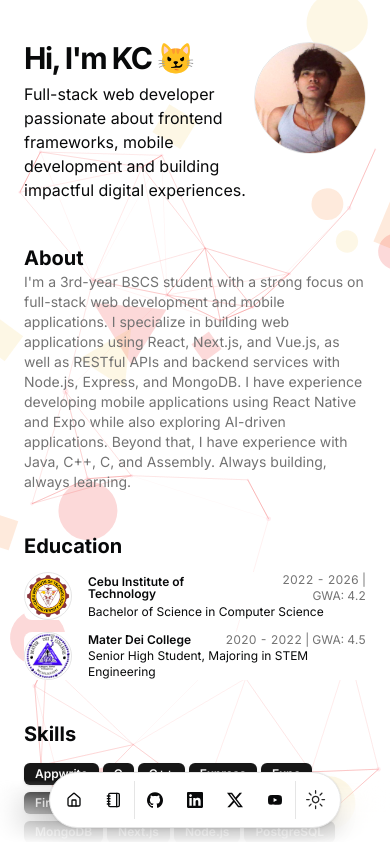
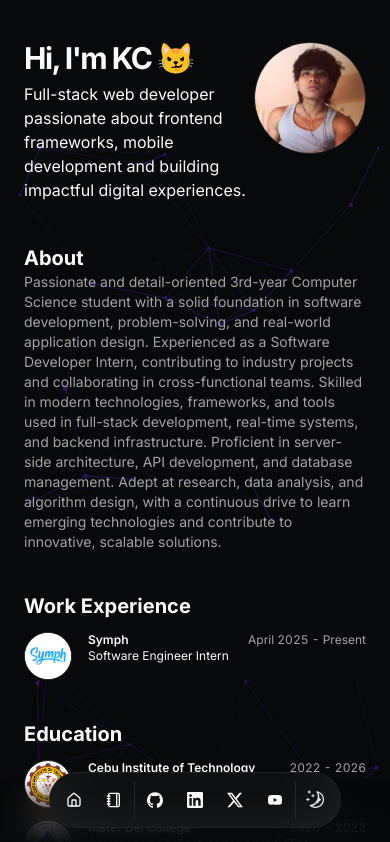
Before and after one commit to ZenXen7/Portfolio, a Next.js app: page / in a window 390 px wide. Shown: the top 842 px of the page. Built offline with nearby package versions, Linux system fonts and the light colour scheme.

Commit message:
[KC] Updated the resume

```diff
--- a/src/app/layout.tsx
+++ b/src/app/layout.tsx
@@ -69,7 +69,7 @@ export default function RootLayout({
           fontSans.variable
         )}
       >
-        <ThemeProvider attribute="class" defaultTheme="light">
+        <ThemeProvider attribute="class" defaultTheme="dark">
           <TooltipProvider delayDuration={0}>
             {children}
             <Navbar />
--- a/src/app/page.tsx
+++ b/src/app/page.tsx
@@ -1,5 +1,5 @@
 import { AnimatedBackground } from "@/components/animated-background"
-import { FloatingShapesBackground } from "@/components/floating-shapes-background"
+
 import BlurFade from "@/components/magicui/blur-fade"
 import BlurFadeText from "@/components/magicui/blur-fade-text"
 import { ProjectCard } from "@/components/project-card"
@@ -16,7 +16,6 @@ export default function Page() {
   return (
     <>
     <AnimatedBackground />
-      <FloatingShapesBackground />
       <main className="flex flex-col min-h-[100dvh] space-y-10">
         <section id="hero">
           <div className="mx-auto w-full max-w-2xl space-y-8">
@@ -49,7 +48,31 @@ export default function Page() {
             </Markdown>
           </BlurFade>
         </section>
-
+         <section id="work">
+        <div className="flex min-h-0 flex-col gap-y-3">
+          <BlurFade delay={BLUR_FADE_DELAY * 5}>
+            <h2 className="text-xl font-bold">Work Experience</h2>
+          </BlurFade>
+          {DATA.work.map((work, id) => (
+            <BlurFade
+              key={work.company}
+              delay={BLUR_FADE_DELAY * 6 + id * 0.05}
+            >
+              <ResumeCard
+                key={work.company}
+                logoUrl={work.logoUrl}
+                altText={work.company}
+                title={work.company}
+                subtitle={work.title}
+                href={work.href}
+                badges={work.badges}
+                period={`${work.start} - ${work.end ?? "Present"}`}
+                description={work.description}
+              />
+            </BlurFade>
+          ))}
+        </div>
+      </section>
         <section id="education">
           <div className="flex min-h-0 flex-col gap-y-3">
             <BlurFade delay={BLUR_FADE_DELAY * 7}>
@@ -61,7 +84,6 @@ export default function Page() {
                   key={education.school}
                   href={education.href}
                   logoUrl={education.logoUrl}
-                  gwa={education.gwa}
                   altText={education.school}
                   title={education.school}
                   subtitle={education.degree}
--- a/src/components/floating-shapes-background.tsx
+++ /dev/null
@@ -1,145 +0,0 @@
-'use client'
-
-import { useEffect, useRef } from 'react'
-import { useTheme } from "next-themes"
-
-interface FloatingShapesBackgroundProps {
-  className?: string
-}
-
-export function FloatingShapesBackground({ className }: FloatingShapesBackgroundProps) {
-  const canvasRef = useRef<HTMLCanvasElement>(null)
-  const { theme } = useTheme()
-
-  useEffect(() => {
-    const canvas = canvasRef.current
-    if (!canvas) return
-
-    const ctx = canvas.getContext('2d')
-    if (!ctx) return
-
-    let animationFrameId: number
-
-    // Create shapes
-    const shapes: {
-      x: number
-      y: number
-      size: number
-      speedX: number
-      speedY: number
-      type: 'circle' | 'square' | 'triangle'
-      color: string
-      rotation: number
-      rotationSpeed: number
-    }[] = []
-
-    const getLightModeColors = () => [
-      'rgba(239, 68, 68, 0.2)',  // Red
-      'rgba(249, 115, 22, 0.15)', // Orange
-      'rgba(234, 179, 8, 0.1)'    // Yellow
-    ]
-
-    const getDarkModeColors = () => [
-      'rgba(109, 40, 217, 0.2)', // Purple
-      'rgba(79, 70, 229, 0.15)', // Indigo
-      'rgba(37, 99, 235, 0.1)'   // Blue
-    ]
-
-    const types = ['circle', 'square', 'triangle']
-
-    const resize = () => {
-      canvas.width = window.innerWidth
-      canvas.height = window.innerHeight
-
-      // Reset shapes on resize
-      shapes.length = 0
-
-      const colors = theme === 'dark' ? getDarkModeColors() : getLightModeColors()
-
-      // Create new shapes
-      for (let i = 0; i < 20; i++) {
-        shapes.push({
-          x: Math.random() * canvas.width,
-          y: Math.random() * canvas.height,
-          size: Math.random() * 50 + 20,
-          speedX: (Math.random() - 0.5) * 0.5,
-          speedY: (Math.random() - 0.5) * 0.5,
-          type: types[Math.floor(Math.random() * types.length)] as 'circle' | 'square' | 'triangle',
-          color: colors[Math.floor(Math.random() * colors.length)],
-          rotation: Math.random() * Math.PI * 2,
-          rotationSpeed: (Math.random() - 0.5) * 0.01
-        })
-      }
-    }
-
-    const drawShape = (shape: typeof shapes[0]) => {
-      ctx.save()
-      ctx.translate(shape.x, shape.y)
-      ctx.rotate(shape.rotation)
-      ctx.fillStyle = shape.color
-
-      switch (shape.type) {
-        case 'circle':
-          ctx.beginPath()
-          ctx.arc(0, 0, shape.size / 2, 0, Math.PI * 2)
-          ctx.fill()
-          break
-
-        case 'square':
-          ctx.fillRect(-shape.size / 2, -shape.size / 2, shape.size, shape.size)
-          break
-
-        case 'triangle':
-          ctx.beginPath()
-          ctx.moveTo(0, -shape.size / 2)
-          ctx.lineTo(shape.size / 2, shape.size / 2)
-          ctx.lineTo(-shape.size / 2, shape.size / 2)
-          ctx.closePath()
-          ctx.fill()
-          break
-      }
-
-      ctx.restore()
-    }
-
-    const animate = () => {
-      ctx.clearRect(0, 0, canvas.width, canvas.height)
-
-      shapes.forEach(shape => {
-        // Update position
-        shape.x += shape.speedX
-        shape.y += shape.speedY
-        shape.rotation += shape.rotationSpeed
-
-        // Bounce off edges
-        if (shape.x < -shape.size || shape.x > canvas.width + shape.size) {
-          shape.speedX *= -1
-        }
-
-        if (shape.y < -shape.size || shape.y > canvas.height + shape.size) {
-          shape.speedY *= -1
-        }
-
-        drawShape(shape)
-      })
-
-      animationFrameId = requestAnimationFrame(animate)
-    }
-
-    window.addEventListener('resize', resize)
-    resize()
-    animate()
-
-    return () => {
-      window.removeEventListener('resize', resize)
-      cancelAnimationFrame(animationFrameId)
-    }
-  }, [theme])
-
-  return (
-    <canvas
-      ref={canvasRef}
-      className={`fixed inset-0 -z-10 ${className}`}
-    />
-  )
-}
--- a/src/components/resume-card.tsx
+++ b/src/components/resume-card.tsx
@@ -17,7 +17,6 @@ interface ResumeCardProps {
   href?: string;
   badges?: readonly string[];
   period: string;
-  gwa: string;
   description?: string;
 }
 export const ResumeCard = ({
@@ -28,7 +27,6 @@ export const ResumeCard = ({
   href,
   badges,
   period,
-  gwa,
   description,
 }: ResumeCardProps) => {
   const [isExpanded, setIsExpanded] = React.useState(false);
@@ -83,7 +81,7 @@ export const ResumeCard = ({
                 />
               </h3>
               <div className="text-xs sm:text-sm tabular-nums text-muted-foreground text-right">
-                {period} | GWA: {gwa}
+                {period}
               </div>
 
             </div>
--- a/src/data/resume.tsx
+++ b/src/data/resume.tsx
@@ -10,7 +10,7 @@ export const DATA = {
   description:
   "Full-stack web developer passionate about frontend frameworks, mobile development and building impactful digital experiences.",
   summary:
-  "I'm a 3rd-year BSCS student with a strong focus on full-stack web development and mobile applications. I specialize in building web applications using React, Next.js, and Vue.js, as well as RESTful APIs and backend services with Node.js, Express, and MongoDB. I have experience developing mobile applications using React Native and Expo while also exploring AI-driven applications. Beyond that, I have experience with Java, C++, C, and Assembly. Always building, always learning.",
+  "Passionate and detail-oriented 3rd-year Computer Science student with a solid foundation in software development, problem-solving, and real-world application design. Experienced as a Software Developer Intern, contributing to industry projects and collaborating in cross-functional teams. Skilled in modern technologies, frameworks, and tools used in full-stack development, real-time systems, and backend infrastructure. Proficient in server-side architecture, API development, and database management. Adept at research, data analysis, and algorithm design, with a continuous drive to learn emerging technologies and contribute to innovative, scalable solutions.",
   avatarUrl: "/me-pic.jpg",
   skills: [
 
@@ -20,12 +20,12 @@ export const DATA = {
     "Express",
     "Expo",
     "Firebase",
-
     "Java",
     "Javascript",
     "Keras",
     "MongoDB",
     "Next.js",
+    "NestJS",
     "Node.js",
     "PostgreSQL",
     "Postman",
@@ -36,7 +36,7 @@ export const DATA = {
     "SQL",
     "Supabase",
     "TypeScript",
-"Vite"
+    "Vite"
 
 
   ],
@@ -84,7 +84,21 @@ export const DATA = {
       },
     },
   },
+   work: [
+    {
+      company: "Symph",
+      href: "https://www.symph.co/",
+      badges: [],
+      location: "Remote",
+      title: "Software Engineer Intern",
+      logoUrl: "/symph.png",
+      start: "April 2025",
+      end: "Present",
+      description:
+  "As a Fullstack Developer Intern at Symph, I contributed to the development of Flying Tigers Express—a logistics platform offering same-day and next-day inter-island delivery services across the Philippines. I worked on building and maintaining features across the stack, enhancing user experience, and collaborating closely with designers and the rest of the team to deliver scalable solutions."
 
+    },
+    ],
 
   education: [
     {
```
Also changed, not shown: public/symph.png (added).
